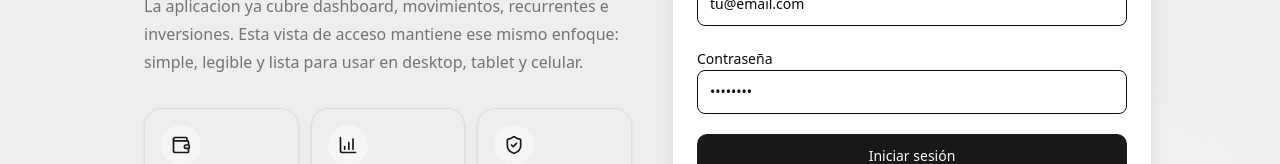
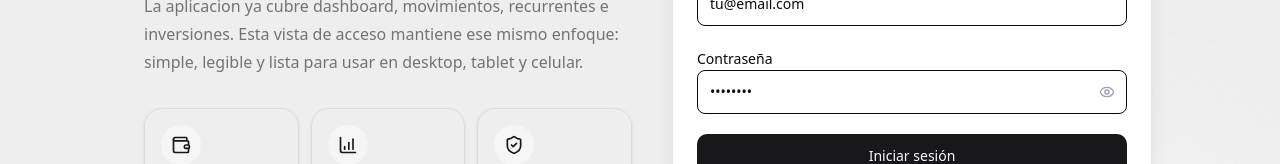
Before and after one commit to FrancoGhilardi/cifratrack, a Next.js app: page /login in a window 1280 px wide. Shown: the part 372-536 px from the top of the page. Built offline with nearby package versions, Linux system fonts and the light colour scheme.

Commit message:
Se agrega ojo para visaulizacion de contraseña

```diff
--- a/app/(auth)/login/page.tsx
+++ b/app/(auth)/login/page.tsx
@@ -19,12 +19,13 @@ import {
   FormLabel,
   FormMessage,
 } from "@/shared/ui/form";
-import { Loader2 } from "lucide-react";
+import { Eye, EyeOff, Loader2 } from "lucide-react";
 import { AuthShell } from "@/widgets/auth/auth-shell";
 
 export default function LoginPage() {
   const { login, isLoading } = useLogin();
   const [errorMessage, setErrorMessage] = useState<string | null>(null);
+  const [showPassword, setShowPassword] = useState(false);
 
   const form = useForm<LoginInput>({
     resolver: zodResolver(loginSchema),
@@ -97,14 +98,25 @@ export default function LoginPage() {
               <FormItem>
                 <FormLabel>Contraseña</FormLabel>
                 <FormControl>
+                  <div className="relative">
                     <Input
-                    type="password"
+                      type={showPassword ? "text" : "password"}
                       placeholder="••••••••"
                       autoComplete="current-password"
-                    className="h-11"
+                      className="h-11 pr-10"
                       disabled={isLoading}
                       {...field}
                     />
+                    <button
+                      type="button"
+                      onClick={() => setShowPassword((v) => !v)}
+                      className="absolute right-3 top-1/2 -translate-y-1/2 text-gray-400 hover:text-gray-600 dark:hover:text-gray-300"
+                      tabIndex={-1}
+                      aria-label={showPassword ? "Ocultar contraseña" : "Mostrar contraseña"}
+                    >
+                      {showPassword ? <EyeOff className="h-4 w-4" /> : <Eye className="h-4 w-4" />}
+                    </button>
+                  </div>
                 </FormControl>
                 <FormMessage />
               </FormItem>
--- a/src/shared/lib/auth.ts
+++ b/src/shared/lib/auth.ts
@@ -1,9 +1,9 @@
-import NextAuth from 'next-auth';
-import Credentials from 'next-auth/providers/credentials';
-import { env } from '@/shared/config/env';
-import { UserRepository } from '@/features/auth/repo.impl';
-import { AuthenticateUserUseCase } from '@/features/auth/usecases/authenticate-user.usecase';
-import { loginSchema } from '@/entities/user/model/user.schema';
+import NextAuth from "next-auth";
+import Credentials from "next-auth/providers/credentials";
+import { env } from "@/shared/config/env";
+import { UserRepository } from "@/features/auth/repo.impl";
+import { AuthenticateUserUseCase } from "@/features/auth/usecases/authenticate-user.usecase";
+import { loginSchema } from "@/entities/user/model/user.schema";
 
 /**
  * Configuración de Auth.js (NextAuth v5)
@@ -16,8 +16,8 @@ export const { handlers, signIn, signOut, auth } = NextAuth({
   providers: [
     Credentials({
       credentials: {
-        email: { label: 'Email', type: 'email' },
-        password: { label: 'Password', type: 'password' },
+        email: { label: "Email", type: "email" },
+        password: { label: "Password", type: "password" },
       },
       authorize: async (credentials) => {
         try {
@@ -37,16 +37,17 @@ export const { handlers, signIn, signOut, auth } = NextAuth({
             email: user.email,
             name: user.name,
           };
-        } catch {
+        } catch (error) {
           // Auth.js espera null si las credenciales son inválidas
+          console.error("[Auth] authorize error:", error);
           return null;
         }
       },
     }),
   ],
   pages: {
-    signIn: '/login',
-    error: '/login',
+    signIn: "/login",
+    error: "/login",
   },
   callbacks: {
     authorized: async ({ auth }) => {
@@ -73,7 +74,7 @@ export const { handlers, signIn, signOut, auth } = NextAuth({
     },
   },
   session: {
-    strategy: 'jwt',
+    strategy: "jwt",
     maxAge: 60 * 60, // 1 hora
   },
   secret: env.NEXTAUTH_SECRET,
```
Lines whose indentation alone changed are shown as unchanged.
